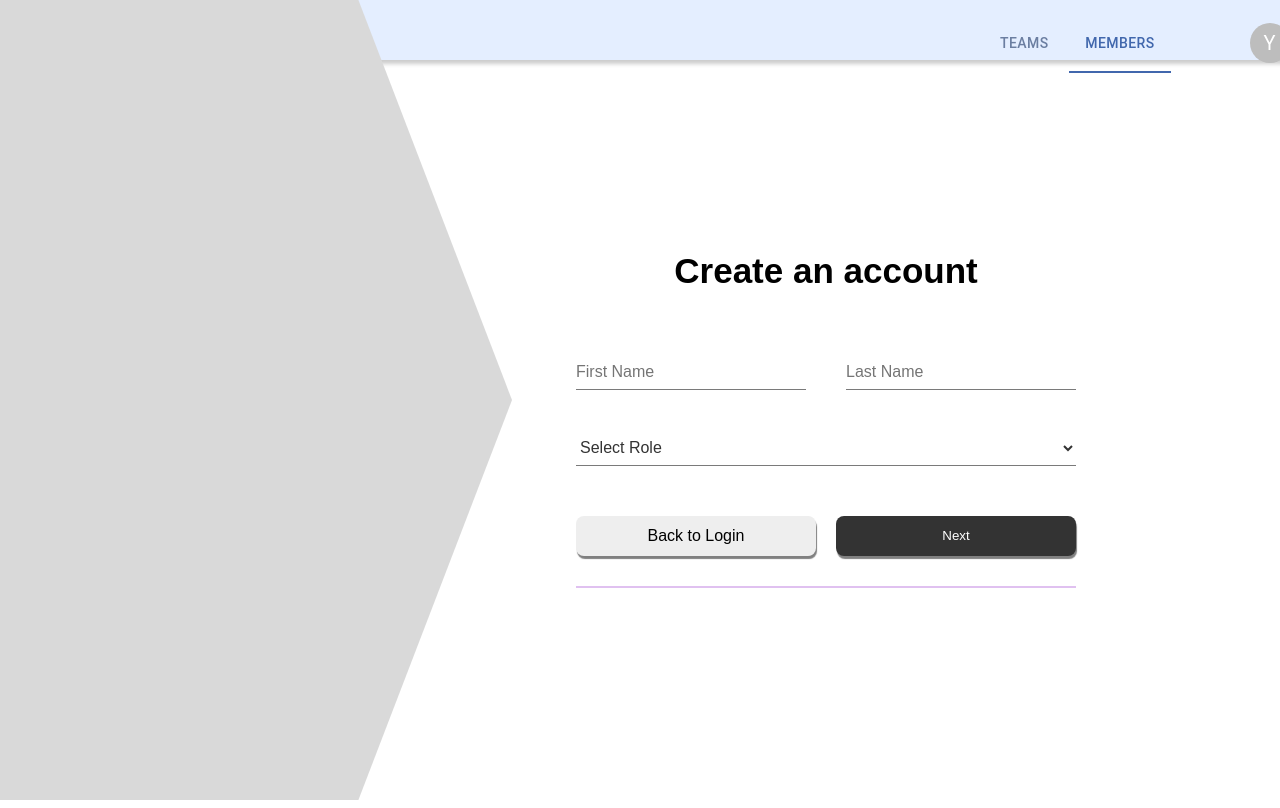
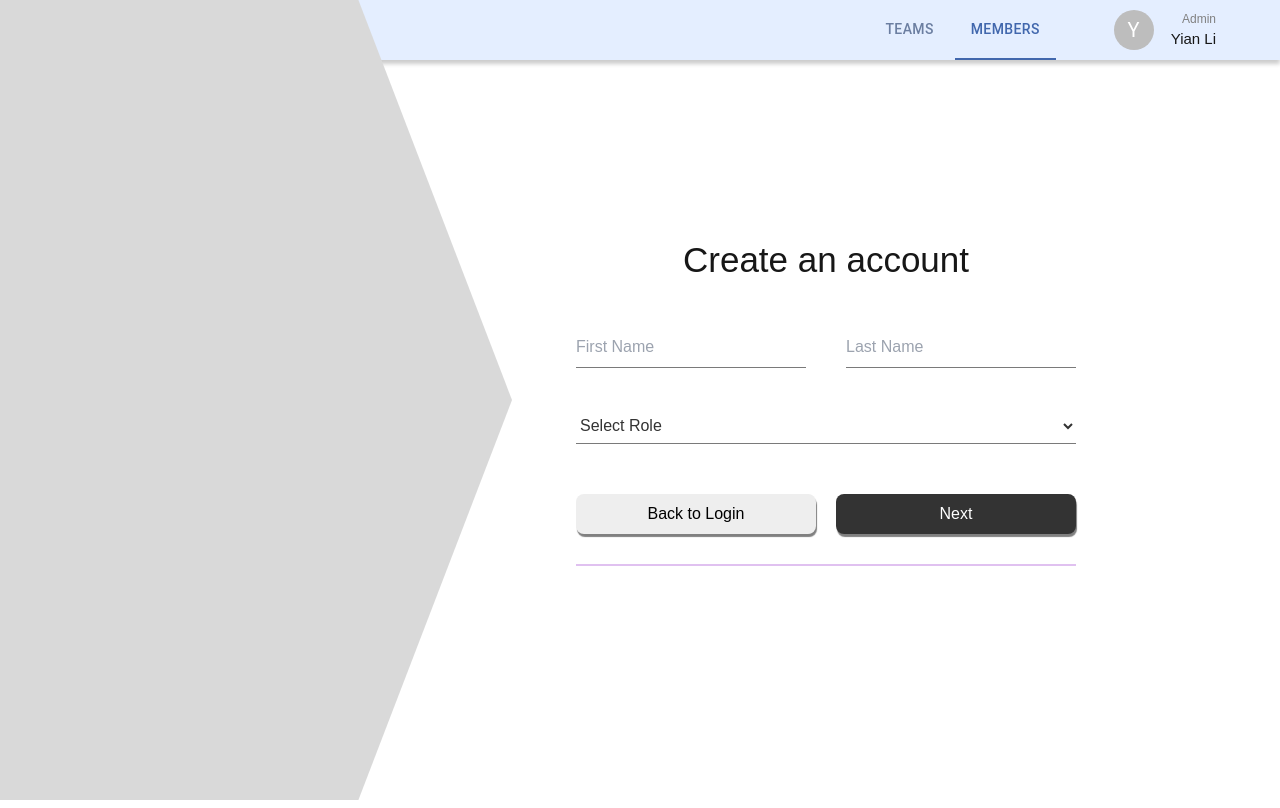
Before and after one commit to adrianbalbs/icpcconnect, a Next.js app in the folder frontend/: page /register in a window 1280 px wide. Built offline with nearby package versions, Linux system fonts and the light colour scheme.

Commit message:
fix: styling issues with navbar reverted to normal

```diff
--- a/frontend/src/app/register/page.tsx
+++ b/frontend/src/app/register/page.tsx
@@ -1,8 +1,9 @@
-'use client'
-import registerPage from '../styles/Auth.module.css'
+'use client';
+
+import axios from 'axios';
 import { useState } from 'react';
-import axios from 'axios';
-import { SERVER_URL } from '../utils/constants';
+import { SERVER_URL } from '@/utils/constants';
+import registerPage from '@/styles/Auth.module.css';
 import { useRouter } from 'next/navigation';
 
 export default function Register() {
@@ -126,7 +127,7 @@ export default function Register() {
             <div className={registerPage['info-container']}>
                 {step === 1 && (
                     <>
-                        <h1>Create an account</h1>
+                        <h1 className={registerPage.h1}>Create an account</h1>
                         <div className={registerPage['horizontal-container']}>
                             <input placeholder="First Name" className={registerPage['input-field-short']} value={givenName} onChange={(e) => setgivenName(e.target.value)} />
                             <input placeholder="Last Name" className={registerPage['input-field-short']} value={familyName} onChange={(e) => setfamilyName(e.target.value)} />
@@ -147,7 +148,7 @@ export default function Register() {
                     <>
                         {roleName === 'Student' ? (
                             <>
-                                <h1>Do you meet the ICPC eligibility rules?</h1>
+                                <h1 className={registerPage.h1}>Do you meet the ICPC eligibility rules?</h1>
                                 <p>
                                     The full eligbility rules can be found at &nbsp;
                                     <a href='https://icpc.global/regionals/rules/'>https://icpc.global/regionals/rules/</a>,
@@ -178,8 +179,8 @@ export default function Register() {
                 )}
                 {step === 3 && (
                     <>
-                        <h1>Enter your details</h1>
-                        <h1>{roleName}</h1>
+                        <h1 className={registerPage.h1}>Enter your details</h1>
+                        <h1 className={registerPage.h1}>{roleName}</h1>
                         <select id="select-university" name="Select University" className={registerPage['input-field']} value={university} onChange={(e) => setUniversity(Number(e.target.value))}>
                             <option value={0} disabled selected>Select University</option>
                             <option value={1}>UNSW</option>
@@ -206,8 +207,8 @@ export default function Register() {
                 )}
                 {step === 4 && (
                     <>
-                        <h1>Verify email address</h1>
-                        <h1>{roleName}</h1>
+                        <h1 className={registerPage.h1}>Verify email address</h1>
+                        <h1 className={registerPage.h1}>{roleName}</h1>
                         <input placeholder="Enter Verification Code" className={registerPage['input-field']} value={verificationCode} onChange={(e) => setVerificationCode(e.target.value)} />
                         <div className={registerPage['horizontal-container']}>
                             <button onClick={handleBack} className={`${registerPage['auth-button']} ${registerPage['white']} ${registerPage['short']}`}>Back</button>
@@ -217,8 +218,8 @@ export default function Register() {
                 )}
                 {step === 5 && (
                     <>
-                        <h1>Create a password</h1>
-                        <h1>{roleName}</h1>
+                        <h1 className={registerPage.h1}>Create a password</h1>
+                        <h1 className={registerPage.h1}>{roleName}</h1>
                         <input type="password" placeholder="Password" className={registerPage['input-field']} value={password} onChange={(e) => setPassword(e.target.value)}/>
                         <input type="password" placeholder="Confirm Password" className={registerPage['input-field']} value={confirmPassword} onChange={(e) => setConfirmPassword(e.target.value)}/>
                         {password !== confirmPassword && (
--- a/frontend/src/app/styles/Auth.module.css
+++ b/frontend/src/app/styles/Auth.module.css
@@ -1,3 +1,8 @@
+.h1 {
+    font-size: 35px;
+    text-align: center;
+}
+
 .login-polygon {
     position: absolute;
     width: 40%;
--- a/frontend/src/app/styles/globals.css
+++ b/frontend/src/app/styles/globals.css
@@ -1,17 +1,28 @@
+@tailwind base;
+@tailwind components;
+@tailwind utilities;
+
+:root {
+  --background: #ffffff;
+  --foreground: #171717;
+}
+
 body {
+  color: var(--foreground);
+  background: var(--background);
   font-family: Arial, sans-serif;
 }
 
-h1 {
+@layer utilities {
+  .text-balance {
+    text-wrap: balance;
+  }
+}
+
+/* h1 {
   font-size: 35px;
   text-align: center;
-}
-
-hr {
-  width: 230px;
-  color: lightgray;
-  margin: 10px;
-}
+} */
 
 a {
   text-decoration: none;
```
